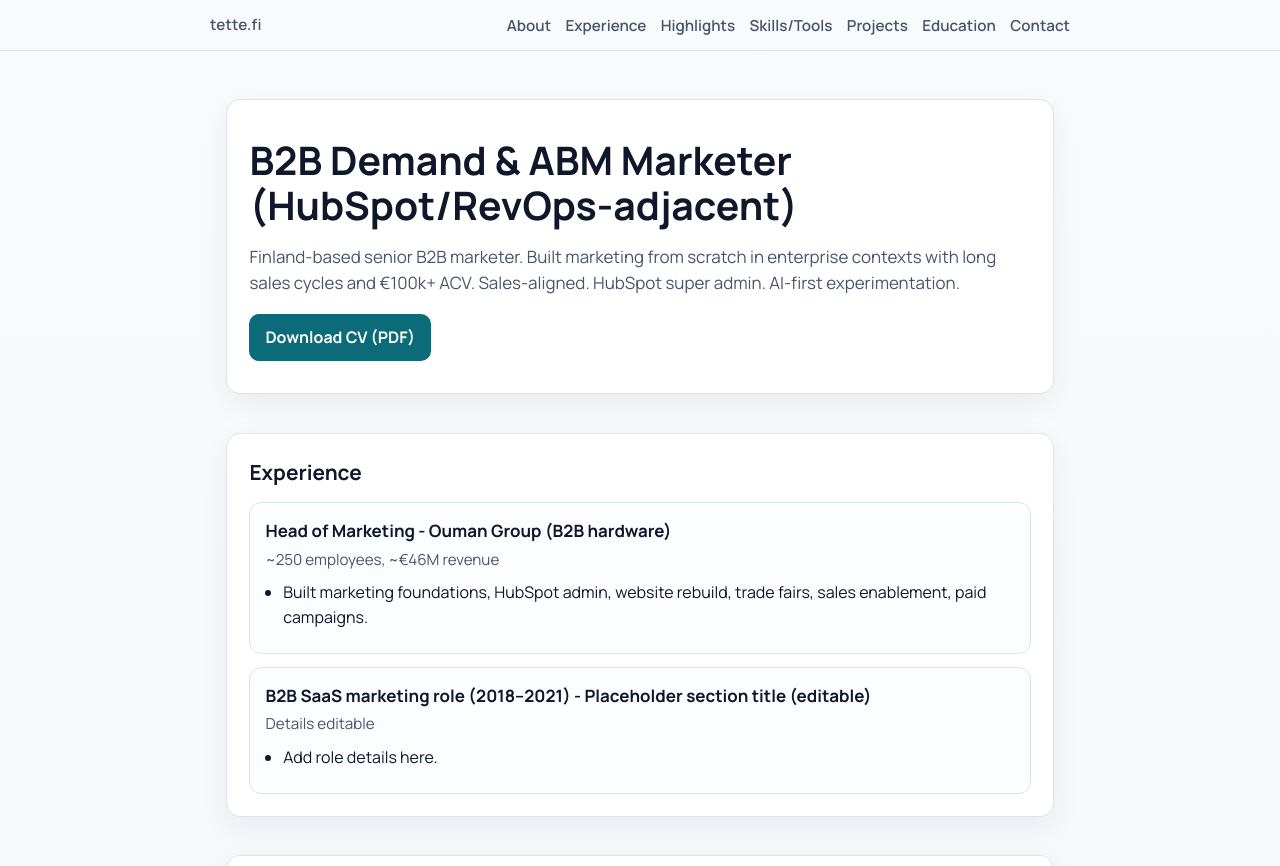
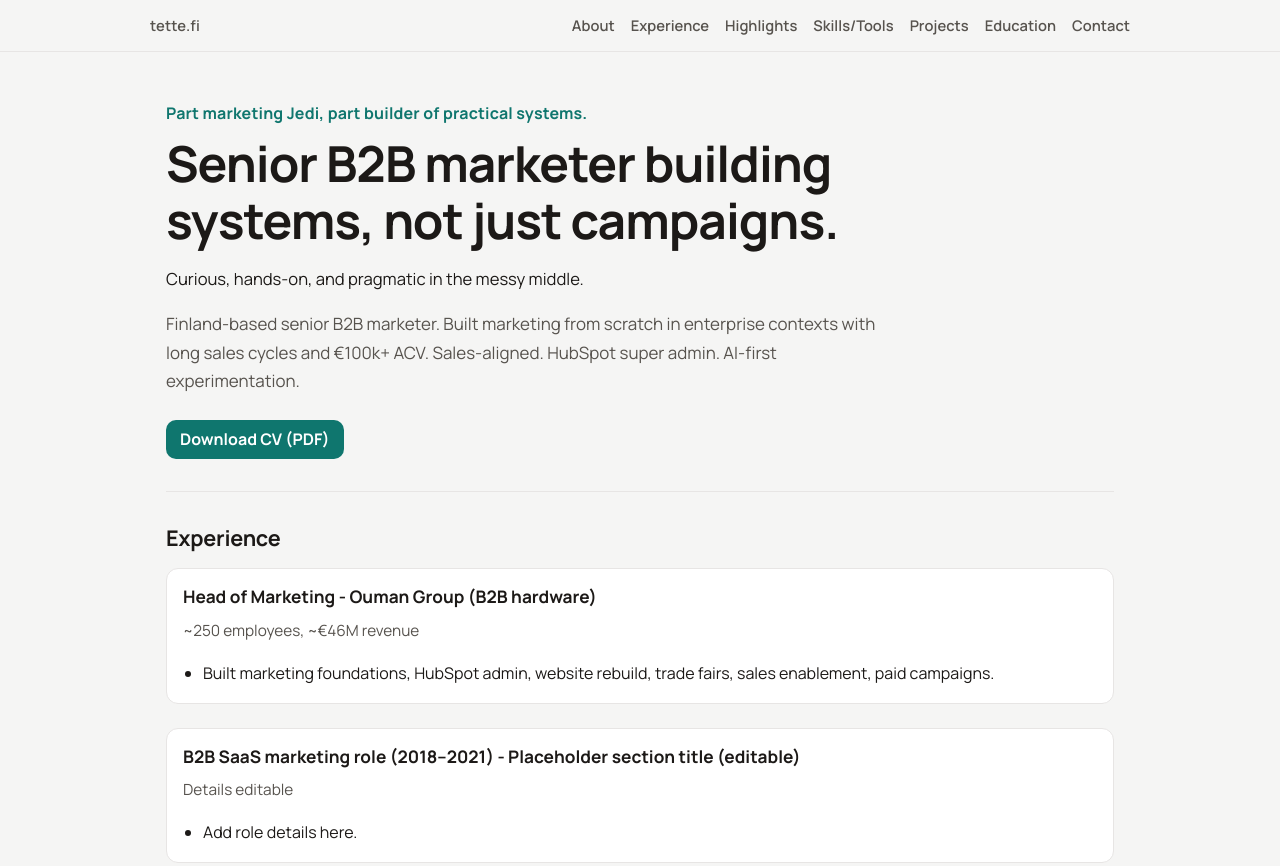
Before and after one commit to Tniinimaki/Tniinimaki.github.io, a plain HTML site: page index.html in a window 1280 px wide. Shown: the top 866 px of the page. Drawn offline with Linux system fonts and the light colour scheme.

Commit message:
Refine CV tone and visual polish for broader B2B roles

```diff
--- a/content.js
+++ b/content.js
@@ -1,5 +1,7 @@
 window.cvContent = {
-  headline: "B2B Demand & ABM Marketer (HubSpot/RevOps-adjacent)",
+  headline: "Senior B2B marketer building systems, not just campaigns.",
+  heroLine: "Part marketing Jedi, part builder of practical systems.",
+  workStyle: "Curious, hands-on, and pragmatic in the messy middle.",
   about: "Finland-based senior B2B marketer. Built marketing from scratch in enterprise contexts with long sales cycles and €100k+ ACV. Sales-aligned. HubSpot super admin. AI-first experimentation.",
   cvPdfUrl: "#",
   highlights: [
--- a/index.html
+++ b/index.html
@@ -3,8 +3,8 @@
 <head>
   <meta charset="utf-8">
   <meta name="viewport" content="width=device-width, initial-scale=1">
-  <title>Tette | B2B Demand & ABM Marketer</title>
-  <meta name="description" content="Finland-based senior B2B marketer focused on demand generation, ABM, HubSpot, and AI-first experimentation.">
+  <title>Tette | Senior B2B Marketer</title>
+  <meta name="description" content="Finland-based senior B2B marketer building practical demand, growth, and marketing systems.">
   <meta name="color-scheme" content="light">
   <link rel="preconnect" href="https://fonts.googleapis.com">
   <link rel="preconnect" href="https://fonts.gstatic.com" crossorigin>
@@ -32,7 +32,9 @@
 
   <main id="main" class="container">
     <section id="about" class="hero" aria-labelledby="headline">
+      <p id="hero-line" class="hero-line"></p>
       <h1 id="headline"></h1>
+      <p id="work-style" class="work-style"></p>
       <p id="about-text" class="lead"></p>
       <a class="btn" id="cv-link" href="#" download>Download CV (PDF)</a>
     </section>
--- a/script.js
+++ b/script.js
@@ -12,6 +12,8 @@
   };
 
   byId("headline").textContent = data.headline;
+  byId("hero-line").textContent = data.heroLine || "";
+  byId("work-style").textContent = data.workStyle || "";
   byId("about-text").textContent = data.about;
   byId("cv-link").setAttribute("href", data.cvPdfUrl);
 
--- a/styles.css
+++ b/styles.css
@@ -1,14 +1,13 @@
 :root {
-  --bg: #f8fafc;
+  --bg: #f5f5f4;
   --surface: #ffffff;
-  --text: #0f172a;
-  --muted: #475569;
-  --line: #dbe4ef;
-  --accent: #0b6b78;
-  --accent-soft: #dff3f6;
-  --max: 860px;
-  --radius: 14px;
-  --shadow: 0 10px 30px rgba(15, 23, 42, 0.06);
+  --text: #1c1917;
+  --muted: #57534e;
+  --line: #e7e5e4;
+  --accent: #0f766e;
+  --accent-soft: #f0fdfa;
+  --max: 980px;
+  --radius: 12px;
 }
 
 * {
@@ -23,8 +22,9 @@ body {
   margin: 0;
   font-family: "Manrope", "Segoe UI", -apple-system, sans-serif;
   color: var(--text);
-  background: linear-gradient(180deg, #f8fafc 0%, #f3f6fa 100%);
-  line-height: 1.55;
+  background: var(--bg);
+  line-height: 1.7;
+  font-size: 16px;
 }
 
 .skip-link {
@@ -33,30 +33,29 @@ body {
 }
 
 .skip-link:focus {
-  left: 1rem;
-  top: 1rem;
+  left: 16px;
+  top: 16px;
   background: var(--text);
   color: #fff;
-  padding: 0.5rem 0.75rem;
+  padding: 8px 12px;
   border-radius: 8px;
 }
 
 .site-header {
   position: sticky;
   top: 0;
-  z-index: 10;
-  backdrop-filter: blur(8px);
-  background: rgba(248, 250, 252, 0.9);
+  z-index: 20;
+  background: rgba(245, 245, 244, 0.94);
   border-bottom: 1px solid var(--line);
 }
 
 .top-nav {
-  max-width: calc(var(--max) + 2rem);
+  max-width: calc(var(--max) + 32px);
   margin: 0 auto;
-  padding: 0.8rem 1rem;
+  padding: 12px 16px;
   display: flex;
   align-items: center;
-  gap: 1rem;
+  gap: 16px;
   justify-content: space-between;
 }
 
@@ -72,7 +71,7 @@ body {
   padding: 0;
   list-style: none;
   display: flex;
-  gap: 0.9rem;
+  gap: 16px;
   flex-wrap: wrap;
 }
 
@@ -80,7 +79,8 @@ body {
   color: var(--muted);
   text-decoration: none;
   font-weight: 600;
-  font-size: 0.95rem;
+  font-size: 0.92rem;
+  transition: color 140ms ease;
 }
 
 .top-nav a:hover,
@@ -94,143 +94,160 @@ body {
   background: var(--surface);
   color: var(--text);
   border-radius: 8px;
-  padding: 0.4rem 0.65rem;
+  padding: 6px 10px;
   font: inherit;
 }
 
 .container {
   max-width: var(--max);
   margin: 0 auto;
-  padding: 2.2rem 1rem 4rem;
+  padding: 32px 16px 48px;
 }
 
 section {
-  margin-top: 2.4rem;
-  background: var(--surface);
-  border: 1px solid var(--line);
-  border-radius: var(--radius);
-  box-shadow: var(--shadow);
-  padding: 1.4rem;
+  margin-top: 32px;
+  padding-top: 32px;
+  border-top: 1px solid var(--line);
 }
 
 .hero {
-  margin-top: 0.8rem;
-  padding: 2rem 1.4rem;
+  margin-top: 0;
+  padding-top: 16px;
+  border-top: 0;
 }
 
-.eyebrow {
-  margin: 0;
+.hero-line {
+  margin: 0 0 8px;
   color: var(--accent);
   font-weight: 700;
-  font-size: 0.9rem;
-  text-transform: uppercase;
-  letter-spacing: 0.05em;
+  letter-spacing: 0.01em;
 }
 
 h1 {
-  margin: 0.35rem 0 0;
-  font-size: clamp(1.75rem, 4vw, 2.45rem);
+  margin: 0;
+  font-size: clamp(2rem, 5vw, 3.1rem);
   line-height: 1.15;
+  letter-spacing: -0.02em;
+  max-width: 22ch;
+}
+
+.work-style {
+  margin: 16px 0 0;
+  color: var(--text);
+  font-size: 1.04rem;
+  max-width: 66ch;
 }
 
 h2 {
-  margin: 0 0 0.85rem;
-  font-size: 1.3rem;
+  margin: 0 0 16px;
+  font-size: 1.35rem;
+  line-height: 1.3;
+  letter-spacing: -0.01em;
 }
 
 .lead {
-  margin: 1rem 0 1.1rem;
+  margin: 16px 0 24px;
   color: var(--muted);
   font-size: 1.06rem;
+  max-width: 70ch;
 }
 
 .btn {
   display: inline-block;
   text-decoration: none;
-  color: #fff;
+  color: #ffffff;
   background: var(--accent);
-  padding: 0.7rem 1rem;
+  padding: 10px 14px;
   border-radius: 10px;
   font-weight: 700;
+  line-height: 1.2;
+  transition: background-color 140ms ease;
 }
 
 .btn:hover,
 .btn:focus-visible {
-  background: #075663;
+  background: #0b5f59;
+}
+
+.btn:focus-visible,
+.top-nav a:focus-visible,
+.menu-toggle:focus-visible,
+.contact-list a:focus-visible {
+  outline: 2px solid var(--accent);
+  outline-offset: 2px;
 }
 
 .stack {
   display: grid;
-  gap: 0.8rem;
+  gap: 24px;
 }
 
 .card {
   border: 1px solid var(--line);
-  border-radius: 12px;
-  padding: 0.95rem;
-  background: #fcfdff;
+  border-radius: var(--radius);
+  background: var(--surface);
+  padding: 16px;
 }
 
 .role {
   margin: 0;
-  font-size: 1.06rem;
+  font-size: 1.08rem;
   font-weight: 700;
+  line-height: 1.4;
 }
 
 .meta {
-  margin: 0.2rem 0 0.55rem;
+  margin: 8px 0 16px;
   color: var(--muted);
-  font-size: 0.95rem;
+  font-size: 0.96rem;
 }
 
 .bullet-list {
   margin: 0;
-  padding-left: 1.1rem;
+  padding-left: 20px;
 }
 
-.bullet-list li {
-  margin: 0.5rem 0;
+.bullet-list li + li {
+  margin-top: 8px;
 }
 
 .chips {
   display: flex;
   flex-wrap: wrap;
-  gap: 0.55rem;
+  gap: 8px;
 }
 
 .chip {
   background: var(--accent-soft);
-  border: 1px solid #c2e5ea;
-  color: #094450;
+  border: 1px solid #ccece8;
+  color: #0b4f4a;
   border-radius: 999px;
-  padding: 0.35rem 0.7rem;
+  padding: 4px 10px;
   font-weight: 600;
-  font-size: 0.92rem;
+  font-size: 0.91rem;
 }
 
 .contact-list {
   list-style: none;
-  margin: 0.7rem 0 0;
+  margin: 16px 0 0;
   padding: 0;
   display: grid;
-  gap: 0.4rem;
+  gap: 8px;
 }
 
 .contact-list a {
   color: var(--accent);
+  text-underline-offset: 2px;
 }
 
-#about {
-  scroll-margin-top: 5.5rem;
-}
-
+#about,
 #experience,
 #highlights,
 #skills,
 #projects,
 #education,
 #contact {
-  scroll-margin-top: 5.5rem;
+  scroll-margin-top: 88px;
 }
 
 @media (max-width: 820px) {
@@ -240,18 +257,22 @@ h2 {
 
   .top-nav ul {
     position: absolute;
-    right: 1rem;
-    top: 3.2rem;
+    right: 16px;
+    top: 52px;
     background: var(--surface);
     border: 1px solid var(--line);
-    border-radius: 12px;
-    padding: 0.7rem;
+    border-radius: 10px;
+    padding: 12px;
     display: none;
-    width: min(260px, calc(100vw - 2rem));
-    box-shadow: var(--shadow);
+    width: min(280px, calc(100vw - 32px));
   }
 
   .top-nav ul.open {
     display: grid;
+    gap: 10px;
+  }
+
+  h1 {
+    font-size: clamp(1.75rem, 8.5vw, 2.4rem);
   }
 }
```
